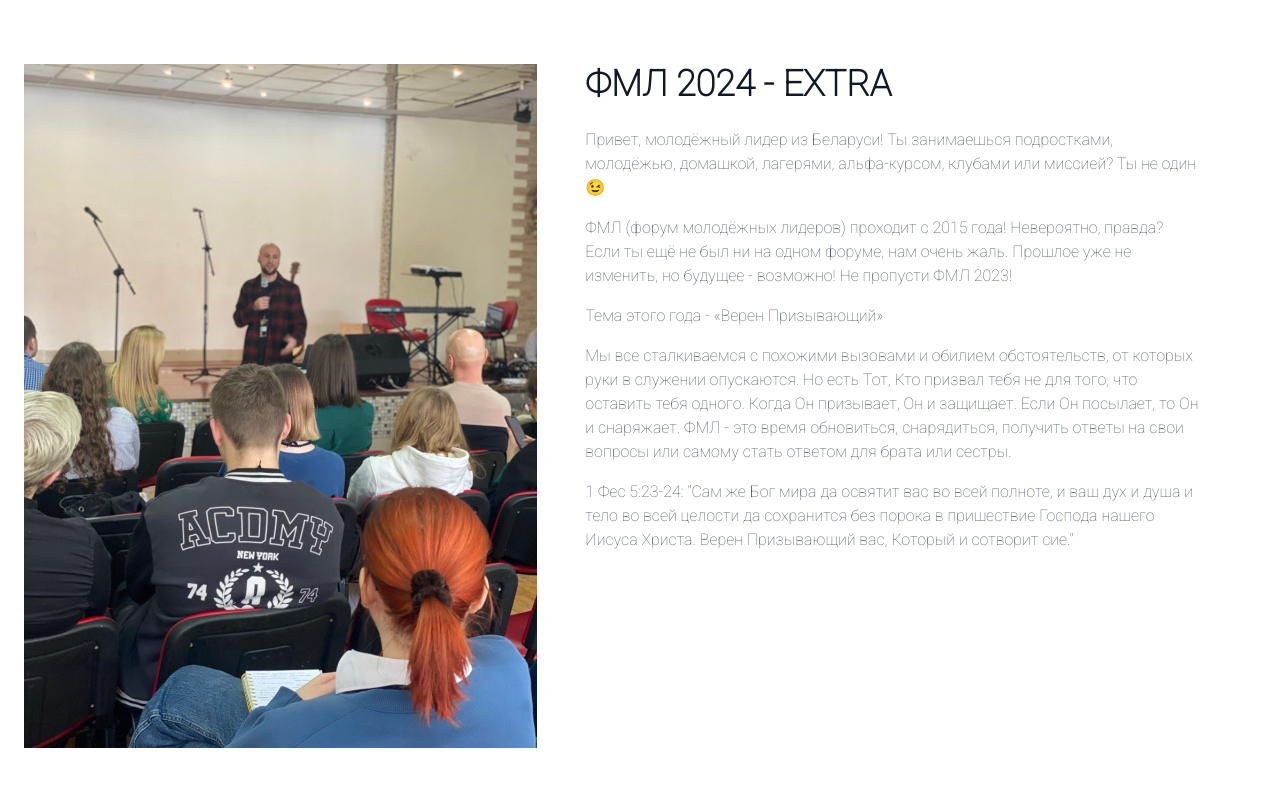
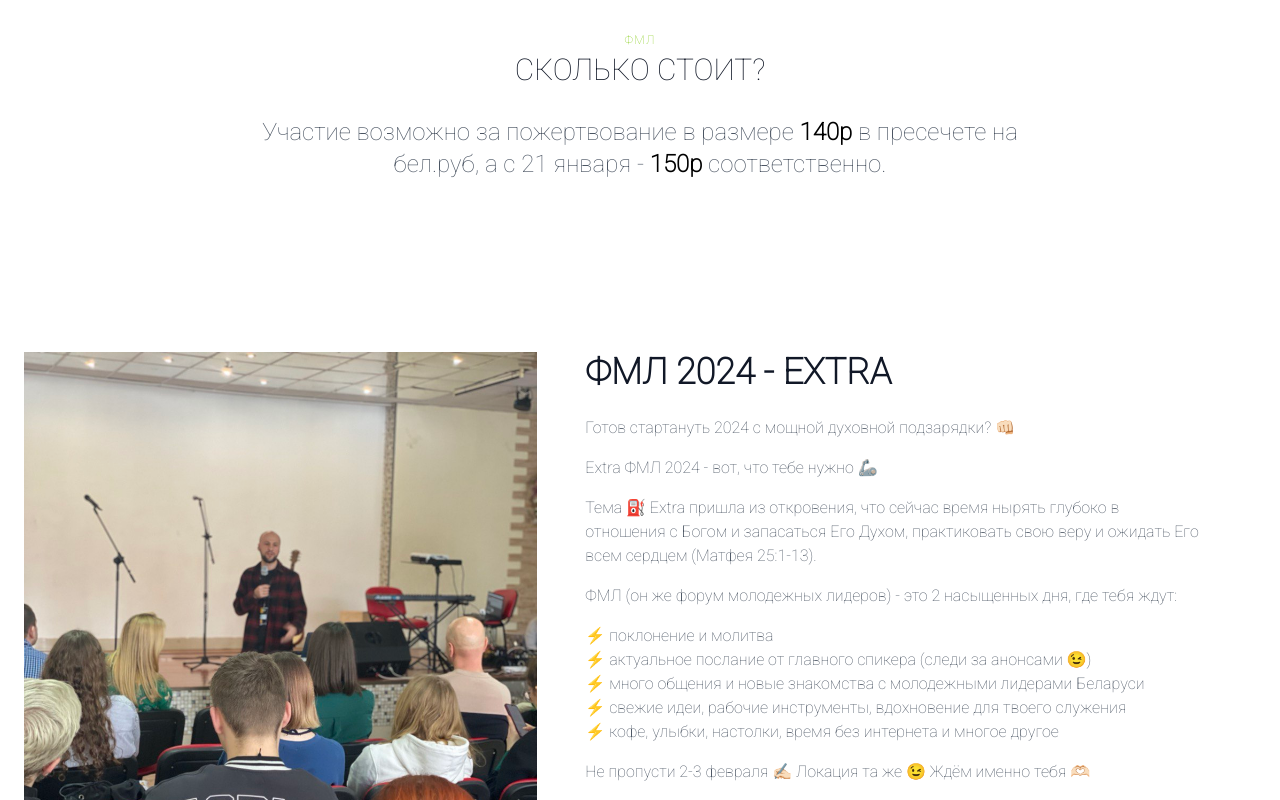
Before and after one commit to LashaLoi/fml, a Next.js app: page / in a window 1280 px wide. Shown: the part 1420-2220 px from the top of the page. Built offline with nearby package versions, Linux system fonts and the light colour scheme.

Commit message:
update site

```diff
--- a/components/Gallery/index.tsx
+++ b/components/Gallery/index.tsx
@@ -15,36 +15,32 @@ export default function Gallery() {
                 ФМЛ 2024 - EXTRA
               </h2>
               <p className="mt-6 text-gray-600">
-                Привет, молодёжный лидер из Беларуси! Ты занимаешься
-                подростками, молодёжью, домашкой, лагерями, альфа-курсом,
-                клубами или миссией? Ты не один 😉
+                Готов стартануть 2024 с мощной духовной подзарядки? 👊🏻
               </p>
               <p className="mt-4 text-gray-600">
-                {" "}
-                ФМЛ (форум молодёжных лидеров) проходит с 2015 года! Невероятно,
-                правда? Если ты ещё не был ни на одном форуме, нам очень жаль.
-                Прошлое уже не изменить, но будущее - возможно! Не пропусти ФМЛ
-                2023!
+                Extra ФМЛ 2024 - вот, что тебе нужно 🦾
               </p>
               <p className="mt-4 text-gray-600">
-                {" "}
-                Тема этого года - «Верен Призывающий»
+                Тема ⛽️ Extra пришла из откровения, что сейчас время нырять
+                глубоко в отношения с Богом и запасаться Его Духом, практиковать
+                свою веру и ожидать Его всем сердцем (Матфея 25:1-13).
               </p>
               <p className="mt-4 text-gray-600">
-                {" "}
-                Мы все сталкиваемся с похожими вызовами и обилием обстоятельств,
-                от которых руки в служении опускаются. Но есть Тот, Кто призвал
-                тебя не для того, что оставить тебя одного. Когда Он призывает,
-                Он и защищает. Если Он посылает, то Он и снаряжает. ФМЛ - это
-                время обновиться, снарядиться, получить ответы на свои вопросы
-                или самому стать ответом для брата или сестры.
+                ФМЛ (он же форум молодежных лидеров) - это 2 насыщенных дня, где
+                тебя ждут:
               </p>
               <p className="mt-4 text-gray-600">
-                {" "}
-                1 Фес 5:23-24: &quot;Сам же Бог мира да освятит вас во всей
-                полноте, и ваш дух и душа и тело во всей целости да сохранится
-                без порока в пришествие Господа нашего Иисуса Христа. Верен
-                Призывающий вас, Который и сотворит сие.&quot;
+                ⚡️ поклонение и молитва <br />
+                ⚡️ актуальное послание от главного спикера (следи за анонсами
+                😉) <br />
+                ⚡️ много общения и новые знакомства с молодежными лидерами
+                Беларуси <br />
+                ⚡️ свежие идеи, рабочие инструменты, вдохновение для твоего
+                служения <br />
+                ⚡️ кофе, улыбки, настолки, время без интернета и многое другое
+              </p>
+              <p className="mt-4 text-gray-600">
+                Не пропусти 2-3 февраля ✍🏻 Локация та же 😉 Ждём именно тебя 🫶🏻
               </p>
             </div>
           </div>
@@ -102,7 +98,7 @@ export default function Gallery() {
               <div className="flex relative">
                 <Image
                   alt="gallery"
-                  className="absolute inset-0 w-full h-full object-cover object-center"
+                  className="absolute inset-0 w-full h-full object-cover object-top"
                   src="/3.jpg"
                   fill
                 />
--- a/components/Price/index.tsx
+++ b/components/Price/index.tsx
@@ -1,9 +1,9 @@
 export default function Price() {
   return (
     <section className="text-gray-600 body-font">
-      <div className="container px-5 py-24 mx-auto">
+      <div className="container px-5 pt-8 mx-auto">
         <div className="flex flex-col text-center w-full mb-20">
-          <h2 className="text-xs text-purple-500 tracking-widest font-medium title-font mb-1">
+          <h2 className="text-xs text-lime-500 hover:text-lime-600 tracking-widest font-medium title-font mb-1">
             ФМЛ
           </h2>
           <h1 className="sm:text-3xl text-2xl font-medium title-font text-gray-900">
@@ -11,9 +11,9 @@ export default function Price() {
           </h1>
           <p className="my-7 sm:text-2xl text-lg text-gray-600 font-medium max-w-3xl mx-auto">
             Участие возможно за пожертвование в размере{" "}
-            <span className="font-extrabold text-black">45$</span> в пресечете
+            <span className="font-extrabold text-black">140р</span> в пресечете
             на бел.руб, а с 21 января -{" "}
-            <span className="font-extrabold text-black">50$</span>{" "}
+            <span className="font-extrabold text-black">150р</span>{" "}
             соответственно.
           </p>
         </div>
--- a/pages/index.tsx
+++ b/pages/index.tsx
@@ -5,6 +5,7 @@ import Goals from "../components/Goals";
 import Program from "../components/Program";
 import Register from "../components/Register";
 import Users from "../components/Users";
+import Price from "../components/Price";
 import Map from "../components/Map";
 import FAQ from "../components/FAQ";
 import Why from "../components/Why";
@@ -20,6 +21,7 @@ export default function IndexPage() {
     <>
       <Register />
       <Goals isSafari={isSafari} />
+      <Price />
       <Gallery />
       <Program />
       <Users isSafari={isSafari} />
```
